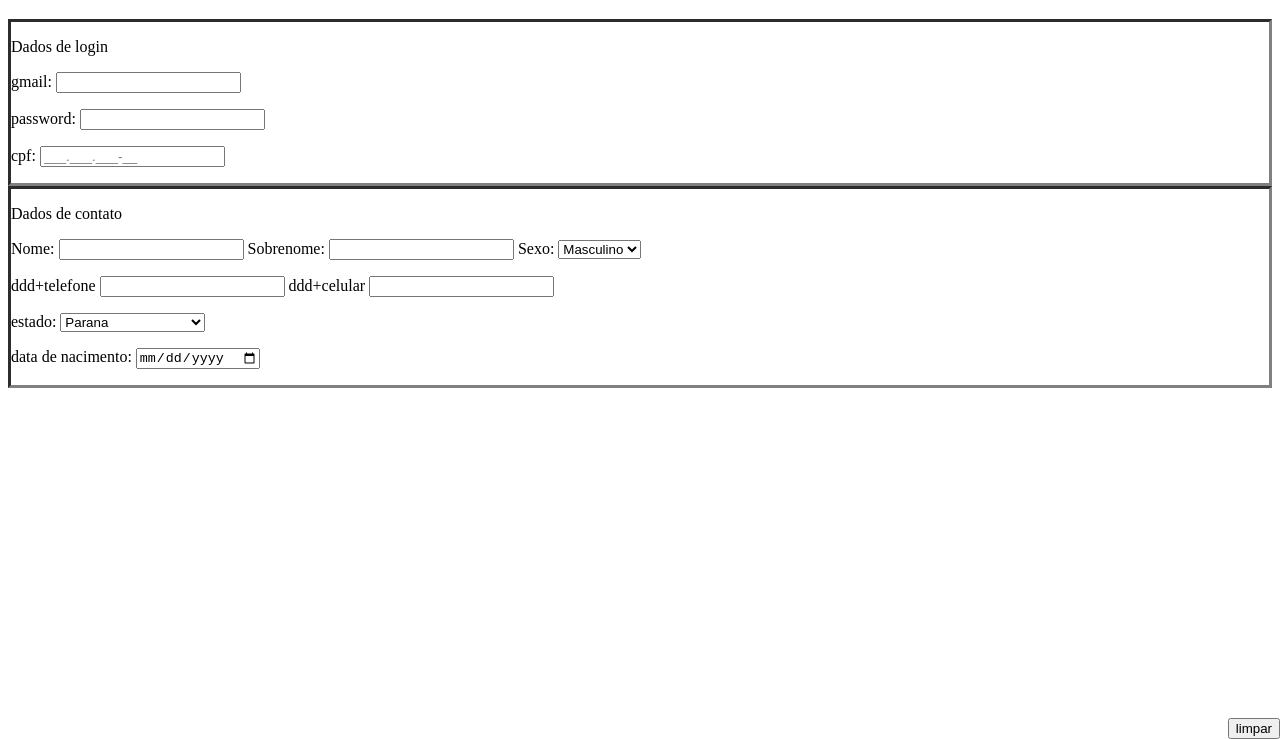
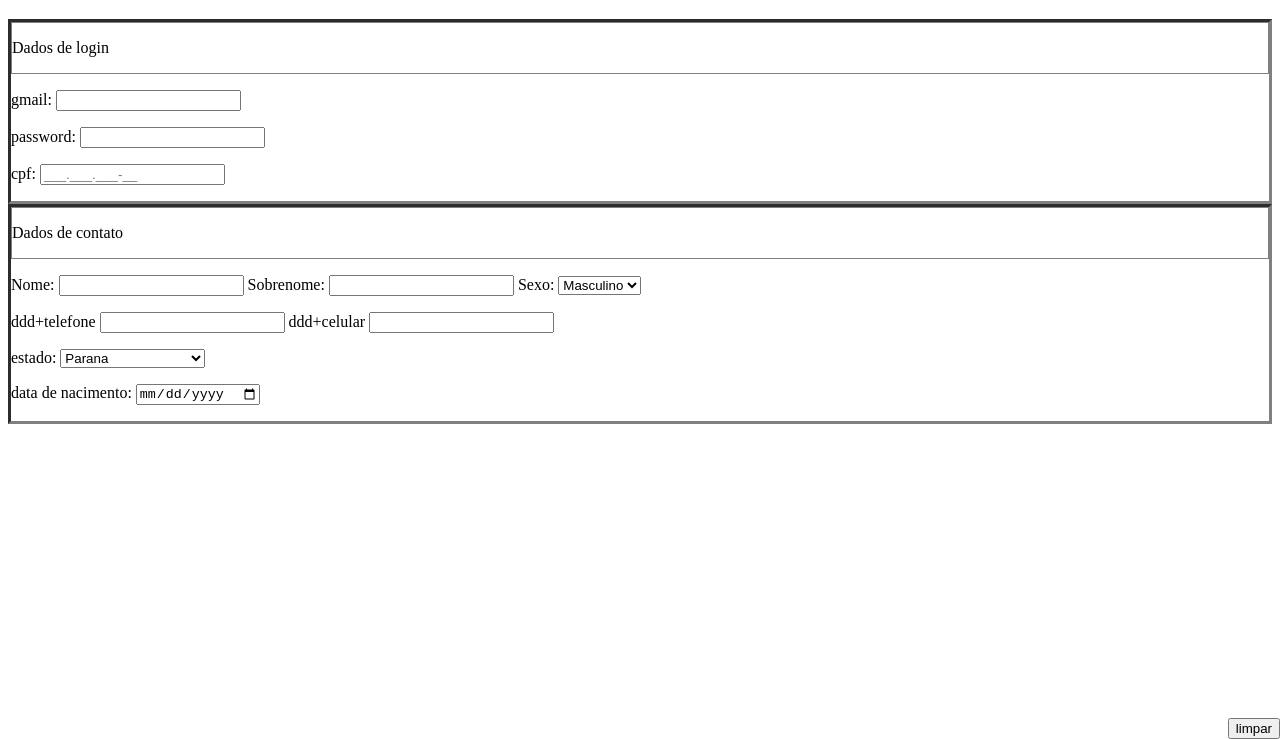
Before and after one commit to Jvcl1/cadastre-se, a plain HTML site: page index.html in a window 1280 px wide. Shown: the part 61-800 px from the top of the page. Drawn offline with Linux system fonts and the light colour scheme.

Commit message:
Update style.css

```diff
--- a/style.css
+++ b/style.css
@@ -21,3 +21,6 @@
     height:100%;
     background-color: rgb(14, 14, 14);
 }
+.aparencia{
+    border: 1px solid gray;
+}
```
